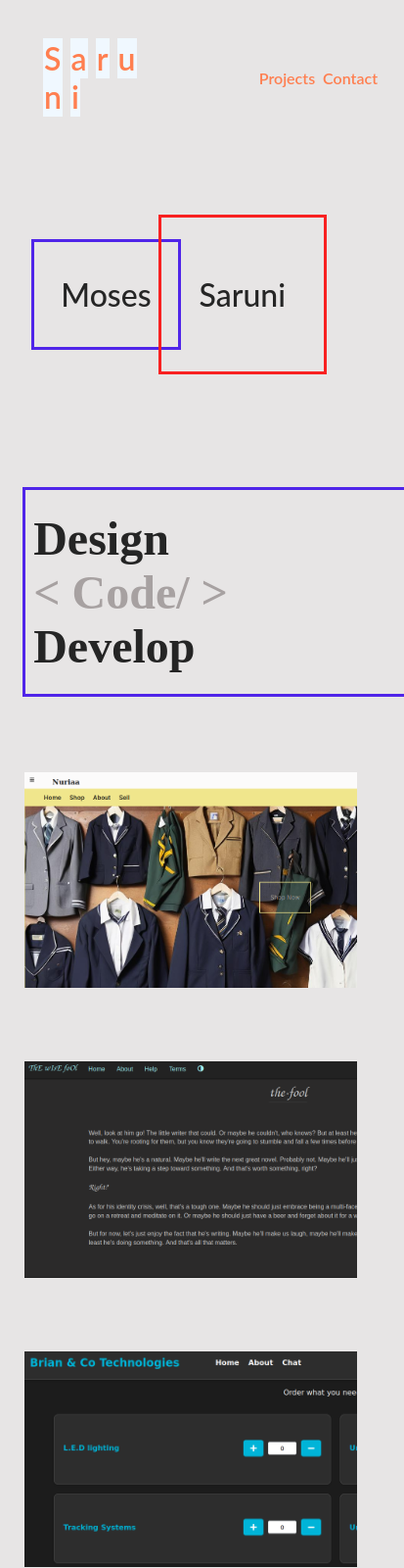
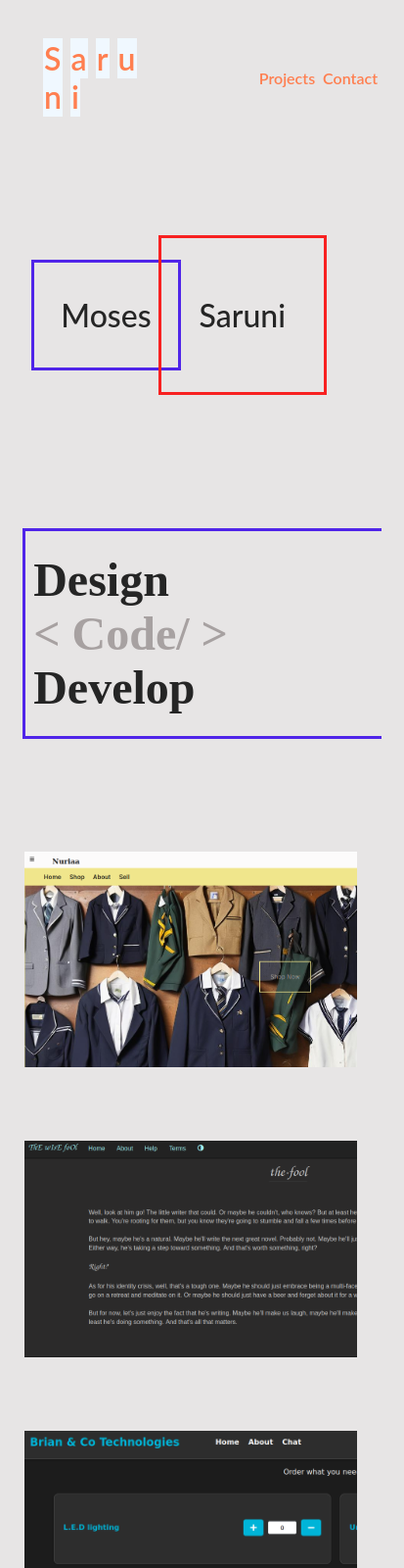
Before and after one commit to saruni-spec/resume, a website built with Vite: page index.html in a window 390 px wide. Shown: the top 1600 px of the page at 98% size, 413 px wide, since content can reach past the window. Built offline with nearby package versions, Linux system fonts and the light colour scheme.

Commit message:
change width

```diff
--- a/main.css
+++ b/main.css
@@ -20,8 +20,8 @@
     border-bottom: 1px solid var(--contrast-color);
 }
 #nav li{
-    margin-left: 2vw;
-    margin-right: 2vw;
+    margin-left: 2%;
+    margin-right: 2%;
 
 }
 
@@ -368,7 +368,7 @@ transition: background-color 0.5s ease-in-out;
 @media screen and (max-width:800px) {
     #nav{
 
-        width: 100vw;
+        width: 100%;
         height: 15vh;
         justify-content: space-evenly;
 
@@ -386,7 +386,7 @@ transition: background-color 0.5s ease-in-out;
 
     flex-direction: column;
     justify-content: center;
-    height: 45vh;
+    height: 50vh;
     align-items: flex-start;
     margin-bottom: 10%;
     margin-top: 10%;
@@ -400,10 +400,9 @@ transition: background-color 0.5s ease-in-out;
 
 
      #hobbies{
-       width: 100%;
+       width: 94%;
        position: relative;
        left: 6%;
-       top: 0;
        margin-top: 10%;
        margin-bottom: 10%;
        height: 55vw;
@@ -411,7 +410,7 @@ transition: background-color 0.5s ease-in-out;
 
 
      .hobbies-visible{
-        width: 100vw;
+        width: 100%;
         position: relative;
      }
 
@@ -423,8 +422,7 @@ transition: background-color 0.5s ease-in-out;
         justify-content: center;
         align-items: center;
         flex-wrap: wrap;
-        margin-top: 5
-        5;
+        margin-top:10%;
     }
     .project-div{
         height: 35vh;
```
